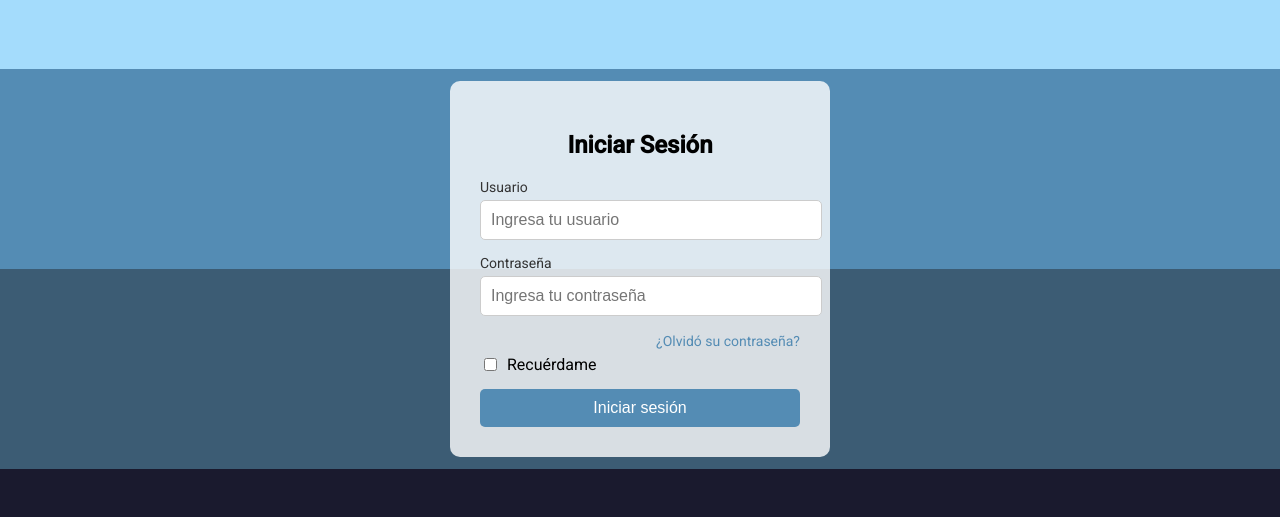
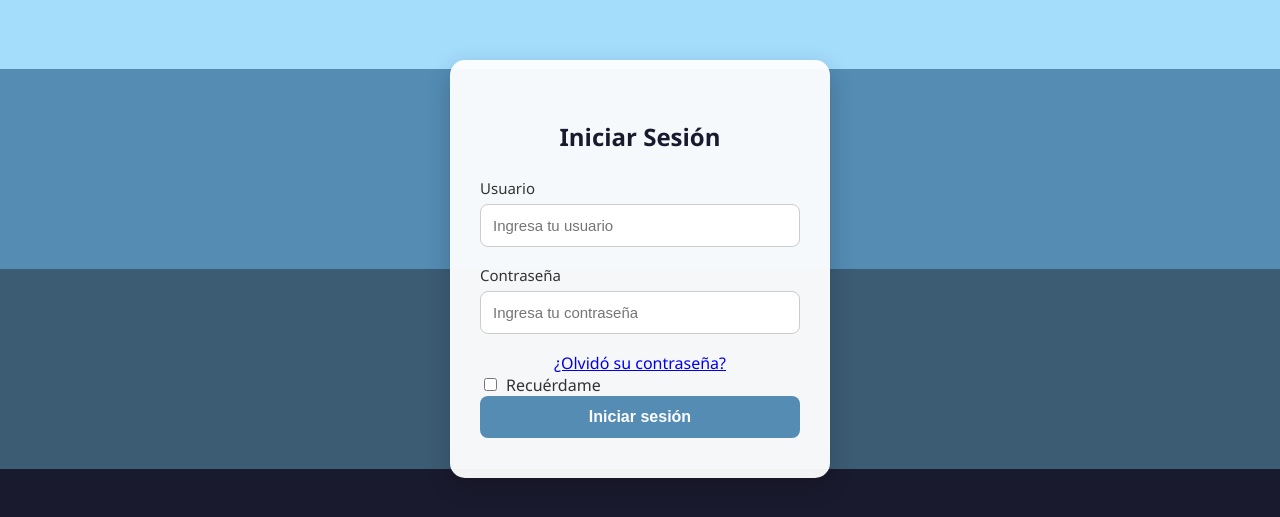
Before and after one commit to Don-wea/TryAll-Regadio, an Angular app in the folder frontend/: page /login in a window 1280 px wide. Shown: the part 131-648 px from the top of the page. Built offline with nearby package versions, Linux system fonts and the light colour scheme.

Commit message:
Login funcional(funcional por encima el usuario y contraseña es admin, centre el login

```diff
--- a/frontend/src/app/components/login/login.component.html
+++ b/frontend/src/app/components/login/login.component.html
@@ -1,18 +1,27 @@
 <div class="contenedor">
-
   <div class="login-container">
     <h2>Iniciar Sesión</h2>
 
-        <!-- Formulario de login -->
-        <form>
+    <!-- Formulario reactivo -->
+    <form [formGroup]="loginForm" (ngSubmit)="onSubmit()">
       <div class="input-group">
         <label for="username">Usuario</label>
-            <input id="username" type="text" placeholder="Ingresa tu usuario" />
+        <input
+          id="username"
+          formControlName="username"
+          type="text"
+          placeholder="Ingresa tu usuario"
+        />
       </div>
 
       <div class="input-group">
         <label for="password">Contraseña</label>
-            <input id="password" type="password" placeholder="Ingresa tu contraseña" />
+        <input
+          id="password"
+          formControlName="password"
+          type="password"
+          placeholder="Ingresa tu contraseña"
+        />
       </div>
 
       <div class="forgot-password">
@@ -25,7 +34,10 @@
       </div>
 
       <button type="submit" class="login-btn">Iniciar sesión</button>
+
+      <div *ngIf="errorMessage" style="color: red;">
+        {{ errorMessage }}
+      </div>
     </form>
   </div>
-
 </div>
--- a/frontend/src/app/components/login/login.component.scss
+++ b/frontend/src/app/components/login/login.component.scss
@@ -1,9 +1,9 @@
-/* login.component.scss */
+/* CSS */
 :host {
   display: flex;
   justify-content: center;
   align-items: center;
-  height: 100vh; /* Asegura que el componente ocupe toda la altura de la ventana */
+  height: 100vh;
   background: linear-gradient(
     to bottom,
     #A4DCFC 0%,
@@ -15,77 +15,89 @@
     #1A1A2E 75%,
     #1A1A2E 100%
   );
+  font-family: 'Segoe UI', Tahoma, Geneva, Verdana, sans-serif;
+}
+
+.contenedor {
+  background: rgba(255, 255, 255, 0.95);
+  padding: 40px 30px;
+  border-radius: 15px;
+  box-shadow: 0 8px 24px rgba(0, 0, 0, 0.2);
+  width: 100%;
+  max-width: 380px;
+  box-sizing: border-box;
+  text-align: center;
 }
 
 h2 {
-  text-align: center;
-  margin-bottom: 20px;
+  margin-bottom: 25px;
+  color: #1A1A2E;
 }
 
-.contenedor {
-  background: rgba(255, 255, 255, 0.8);  /* Fondo semi-transparente */
-  padding: 30px;
-  border-radius: 10px;
-  width: 320px;  /* Ancho fijo para el formulario */
-  margin: 0 auto;  /* Centrar el formulario en la página */
+.input-group {
+  text-align: left;
+  margin-bottom: 18px;
 }
 
 .input-group label {
   display: block;
-  font-size: 14px;
-  margin-bottom: 5px;
+  font-size: 15px;
   color: #333;
+  margin-bottom: 6px;
 }
 
 .input-group input {
   width: 100%;
-  padding: 10px;
-  border-radius: 5px;
+  padding: 12px;
+  border-radius: 8px;
   border: 1px solid #ccc;
-  font-size: 16px;
+  font-size: 15px;
+  box-sizing: border-box;
 }
 
-.input-group {
-  margin-bottom: 15px;
+.extras {
+  display: flex;
+  justify-content: space-between;
+  align-items: center;
+  margin: 10px 0 20px;
+  font-size: 14px;
+}
+
+.remember-me {
+  display: flex;
+  align-items: center;
+  gap: 6px;
+  color: #333;
+}
+
+.forgot-password {
+  color: #548CB4;
+  text-decoration: none;
+}
+
+.forgot-password:hover {
+  text-decoration: underline;
 }
 
 .login-btn {
   width: 100%;
-  padding: 10px;
+  padding: 12px;
   background-color: #548CB4;
   color: white;
   border: none;
-  border-radius: 5px;
+  border-radius: 8px;
   font-size: 16px;
+  font-weight: bold;
   cursor: pointer;
   transition: background-color 0.3s ease;
 }
 
 .login-btn:hover {
-  background-color: #3C5C74;  /* Color al pasar el ratón */
+  background-color: #3C5C74;
 }
 
-.remember-me {
-  display: flex;
-  align-items: center;
-  margin-bottom: 15px;
-}
-
-.remember-me input {
-  margin-right: 10px;
-}
-
-.forgot-password {
-  text-align: right;
-  margin-bottom: 5px;
-}
-
-.forgot-password a {
-  color: #548CB4;
-  text-decoration: none;
+.error-message {
+  color: red;
+  margin-top: 15px;
   font-size: 14px;
 }
-
-.forgot-password a:hover {
-  text-decoration: underline;
-}
--- a/frontend/src/app/components/login/login.component.ts
+++ b/frontend/src/app/components/login/login.component.ts
@@ -1,11 +1,34 @@
 import { Component } from '@angular/core';
+import { FormBuilder, FormGroup, Validators, ReactiveFormsModule } from '@angular/forms';
+import { Router } from '@angular/router';
+import { CommonModule } from '@angular/common';
 
 @Component({
   selector: 'app-login',
-  imports: [],
+  standalone: true,
+  imports: [CommonModule, ReactiveFormsModule],
   templateUrl: './login.component.html',
-  styleUrl: './login.component.scss'
+  styleUrl: './login.component.scss',
 })
 export class LoginComponent {
+  loginForm: FormGroup;
+  errorMessage = '';
 
+  constructor(private fb: FormBuilder, private router: Router) {
+    this.loginForm = this.fb.group({
+      username: ['', Validators.required],
+      password: ['', Validators.required],
+    });
+  }
+
+  onSubmit(): void {
+    const { username, password } = this.loginForm.value;
+
+    // Usuario y contraseña válidos
+    if (username === 'admin' && password === 'admin') {
+      this.router.navigate(['/dashboard']);
+    } else {
+      this.errorMessage = 'Usuario o contraseña incorrectos';
+    }
+  }
 }
```
Also changed, not shown: 1 other file (tests, documents, lock files or other folders). Lines whose indentation alone changed are shown as unchanged.
